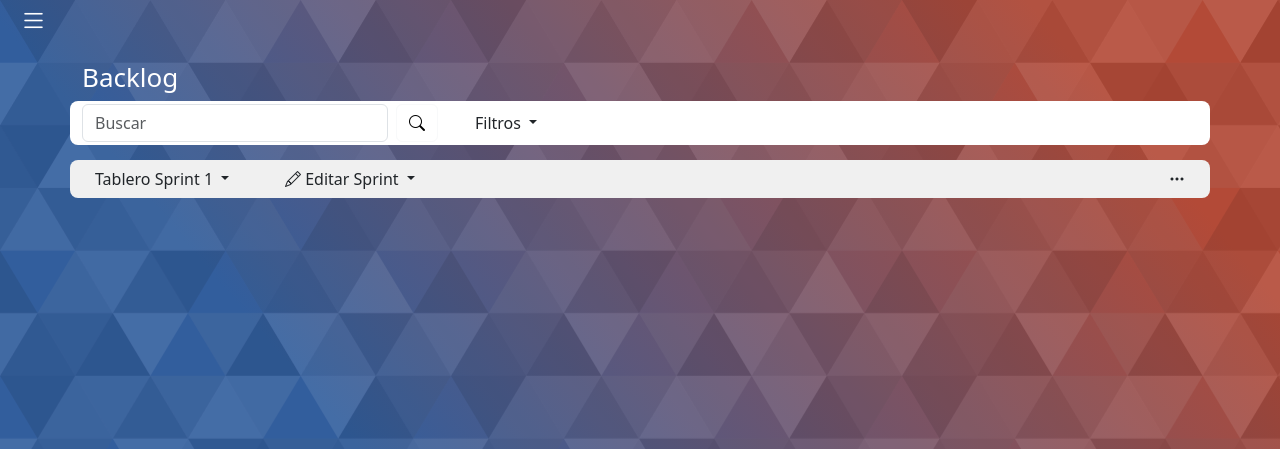
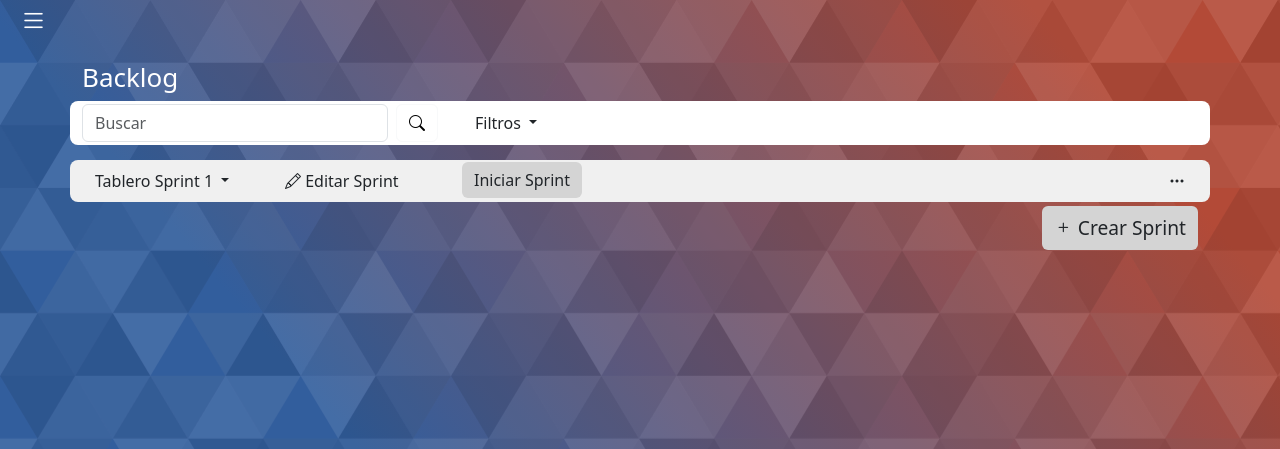
Before and after one commit to Axel7755/labsol, a PHP site: page /pages/proyectos/backlog.html in a window 1280 px wide. Shown: the top 449 px of the page. Run offline with PHP 8.4, Linux system fonts and the light colour scheme.

Commit message:
backlog semifinal estatico

```diff
--- a/css/backlog.css
+++ b/css/backlog.css
@@ -48,3 +48,13 @@
 .btnincidencias{
     margin: 4px 0px 4px 0px;
 }
+.add-sprint-button{
+    border: none;
+    background: #d4d4d4;
+    margin: 0;
+}
+.add-sprint-button:hover{
+    border: none;
+    background: #c4c4c4;
+
+}
--- a/pages/proyectos/backlog.html
+++ b/pages/proyectos/backlog.html
@@ -126,7 +126,7 @@
             </div>
         </div>
         <div class="row layout bg-grey rounded-3">
-            <div class="col">
+            <div class="col element">
                 <div class="row">
                     <div class="col-lg-2">
                         <button class="btn dropdown-toggle" type="button" data-bs-toggle="collapse"
@@ -135,9 +135,14 @@
                         </button>
                     </div>
                     <div class="col-lg-2">
-                        <button class="btn dropdown-toggle" type="button" data-bs-toggle="modal"
+                        <button class="btn" type="button" data-bs-toggle="modal"
                             data-bs-target="#EditarSprint1">
                             <i class="bi bi-pencil"></i> Editar Sprint
+                        </button>
+                    </div>
+                    <div class="col-lg-2">
+                        <button class="btn add-sprint-button" type="button" >
+                            Iniciar Sprint
                         </button>
                     </div>
                     <div class="col text-end">
@@ -169,7 +174,11 @@
                 <div class="row collapse" id="SprintId">
                     <div class="col">
                         <div class="row punteado rounded-3 contenido">
-                            h
+                            <div class="col">
+                                <div class="row">
+                                    Fila de la incidencia
+                                </div>
+                            </div>
                         </div>
                         <div class="row">
                             <div class="col btnincidencias">
@@ -181,6 +190,14 @@
                         </div>
                     </div>
                 </div>
+            </div>
+        </div>
+        <div class="row">
+            <div class="col text-end btnincidencias">
+                <button type="button" class="btn add-sprint-button" data-bs-toggle="modal"
+                    data-bs-target="#incidenciaCrear">
+                    <p class="element"><i class="bi bi-plus"></i> Crear Sprint</p>
+                </button>
             </div>
         </div>
     </div>
```
